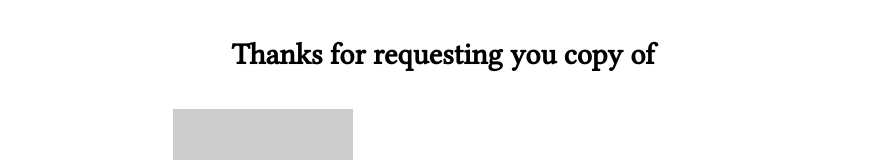
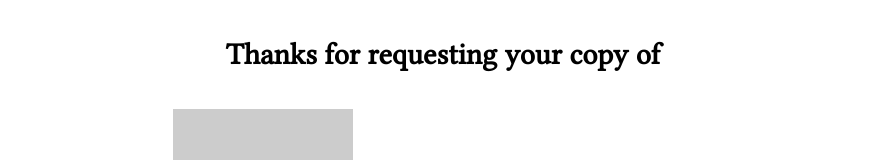
Before and after one commit to flaturtha/mboris, a Gatsby site: page /thank-you in a window 1280 px wide. Shown: the top 160 px of the page, without its empty margins (197-1067 px from the left). Built offline with nearby package versions, Linux system fonts and the light colour scheme; Gatsby itself is replaced by a stand-in of ours; placeholder pictures from the web are drawn by us.

Commit message:
Update thank-you.js
Spelling error

```diff
--- a/src/pages/thank-you.js
+++ b/src/pages/thank-you.js
@@ -9,7 +9,7 @@
       <SEO title="Thanks for requesting your free short story" />
 
       <h1 className="text-xl md:text-3xl font-bold text-center my-8">
-          Thanks for requesting you copy of
+          Thanks for requesting your copy of
       </h1>
 
       <div className="flex flex-col md:flex-row justify-center align-center m-0 p-0 md:m-8 mb-8">
```
